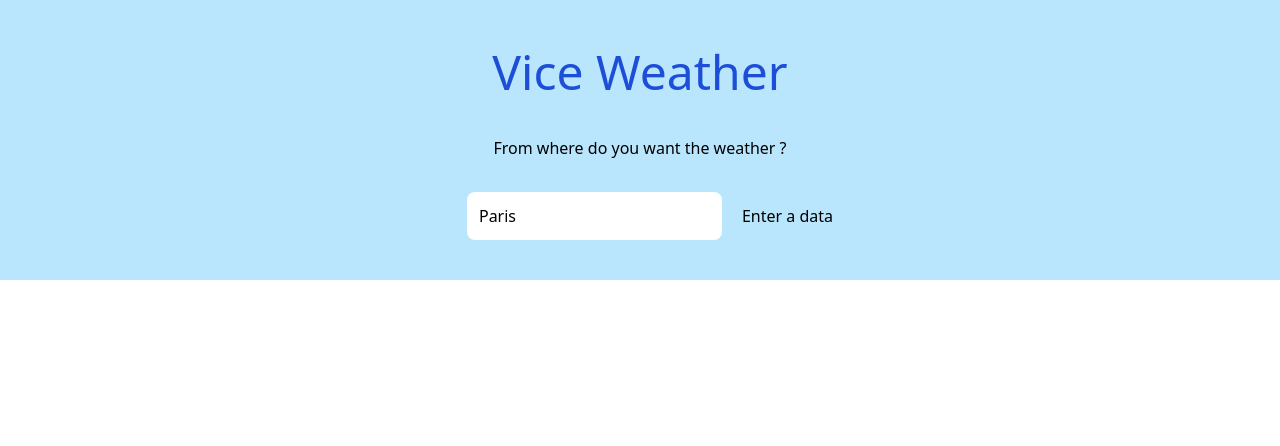
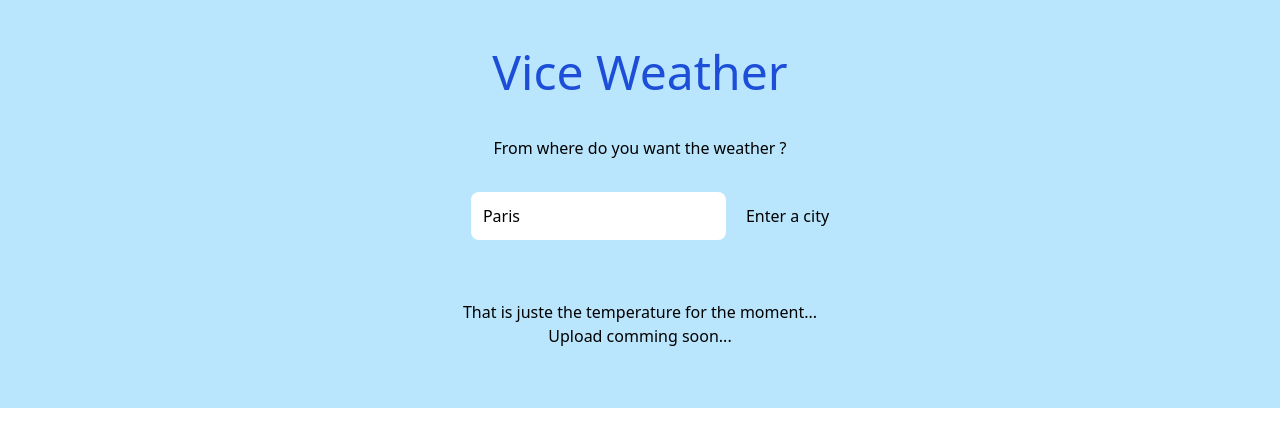
Before and after one commit to becodeorg/hamilton-7-react-project-Vittoria-P, a React (Vite) app in the folder weather-app/: page / in a window 1280 px wide. Shown: the top 446 px of the page. Built offline with nearby package versions, Linux system fonts and the light colour scheme.

Commit message:
Project with temperature workes

```diff
--- a/weather-app/src/App.jsx
+++ b/weather-app/src/App.jsx
@@ -19,40 +19,23 @@ function App() {
   };
 
 
+
   return (
       <div className="App bg-sky-200 text-center p-5">
         <h1 className="text-blue-700 text-5xl p-7">Vice Weather</h1>
         <p className="p-3 ">From where do you want the weather ?</p>
           <input className='input rounded-lg p-3 m-5' onChange={e=> setCity(e.target.value)} value={city} placeholder="Where ?"onKeyDown={getWeather}></input>
               {weatherData.city ?
-                (<div className="bg-white text-center text-slate-800">
-                    <p>{weatherData.city.name}</p>
-                    <br></br>
-                    <p>{Math.round(weatherData.temp)}°C</p>
-                    <br></br>
-                    <p>{weatherData.weather}</p>
-                </div>) : "Enter a data"
+                  (<div className="bg-white text-center text-slate-800 rounded-lg m-3 py-5 px-5">
+                      <p className='font-bold'>{weatherData.city.name}</p>
+                      <p className=''>{parseFloat(weatherData.list[0].main.temp)}°F</p>
+                      <p className=''>{weatherData.weather}</p>
+                  </div>) : "Enter a city"
               }
+        <p className='pt-10'>That is juste the temperature for the moment...</p>
+        <p className='pb-10'>Upload comming soon...</p>
       </div>
   )
 }
-// dans l'array, chercher les donnes, des disposées
 
 export default App
-
-
-
-
-
-
-
-
-/*
-Liens
-
-https://api.openweathermap.org/data/2.5/weather?q=$%7Bcity%7D&units=metric&APPID=$%7Bprocess.env.REACT_APP_WEATHER_API_KEY%7D
-
-https://api.openweathermap.org/data/2.5/forecast?q=$%7Bcity%7D&units=metric&APPID=$%7Bprocess.env.REACT_APP_WEATHER_API_KEY%7D
-
-
-*/
```
Lines whose indentation alone changed are shown as unchanged.
